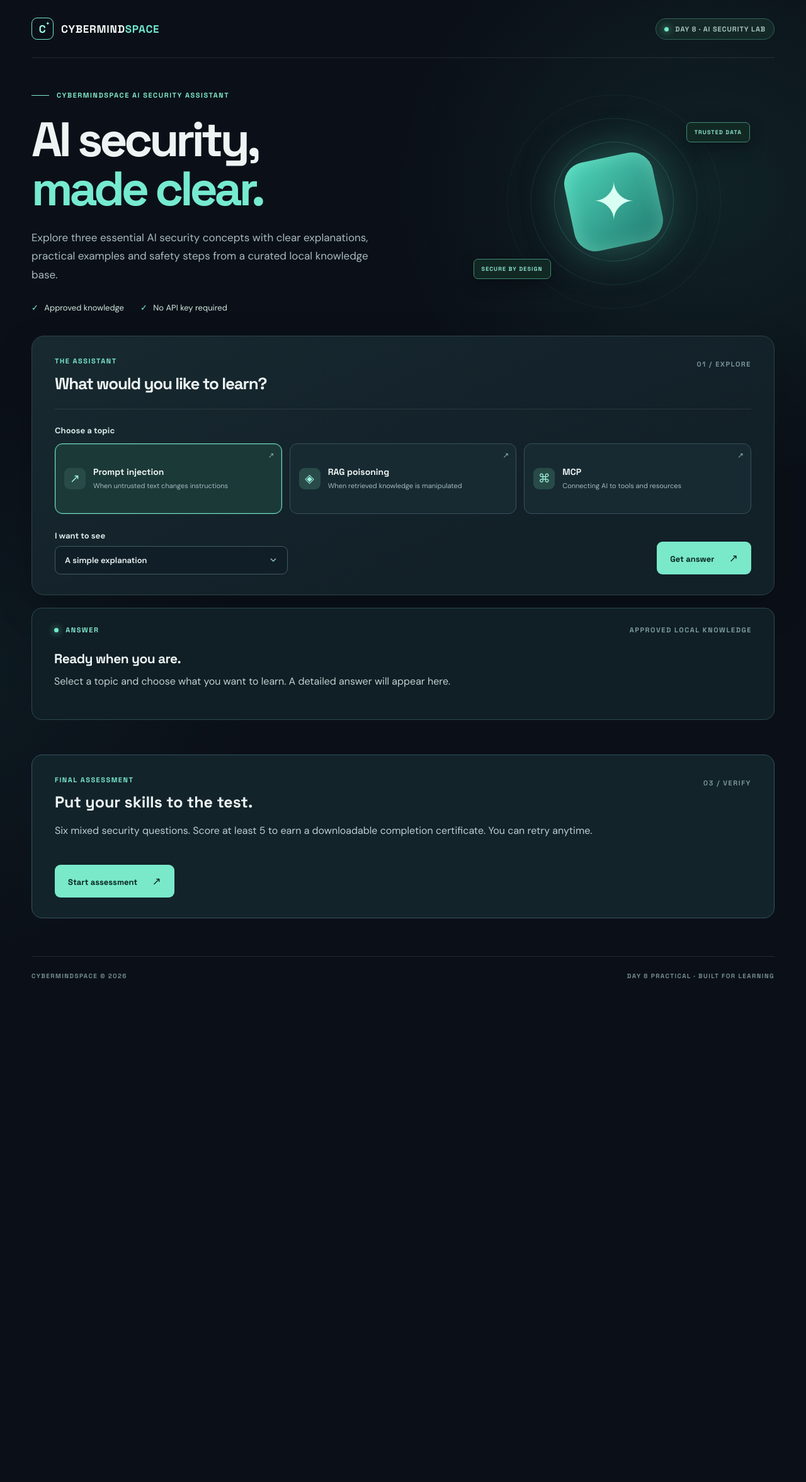
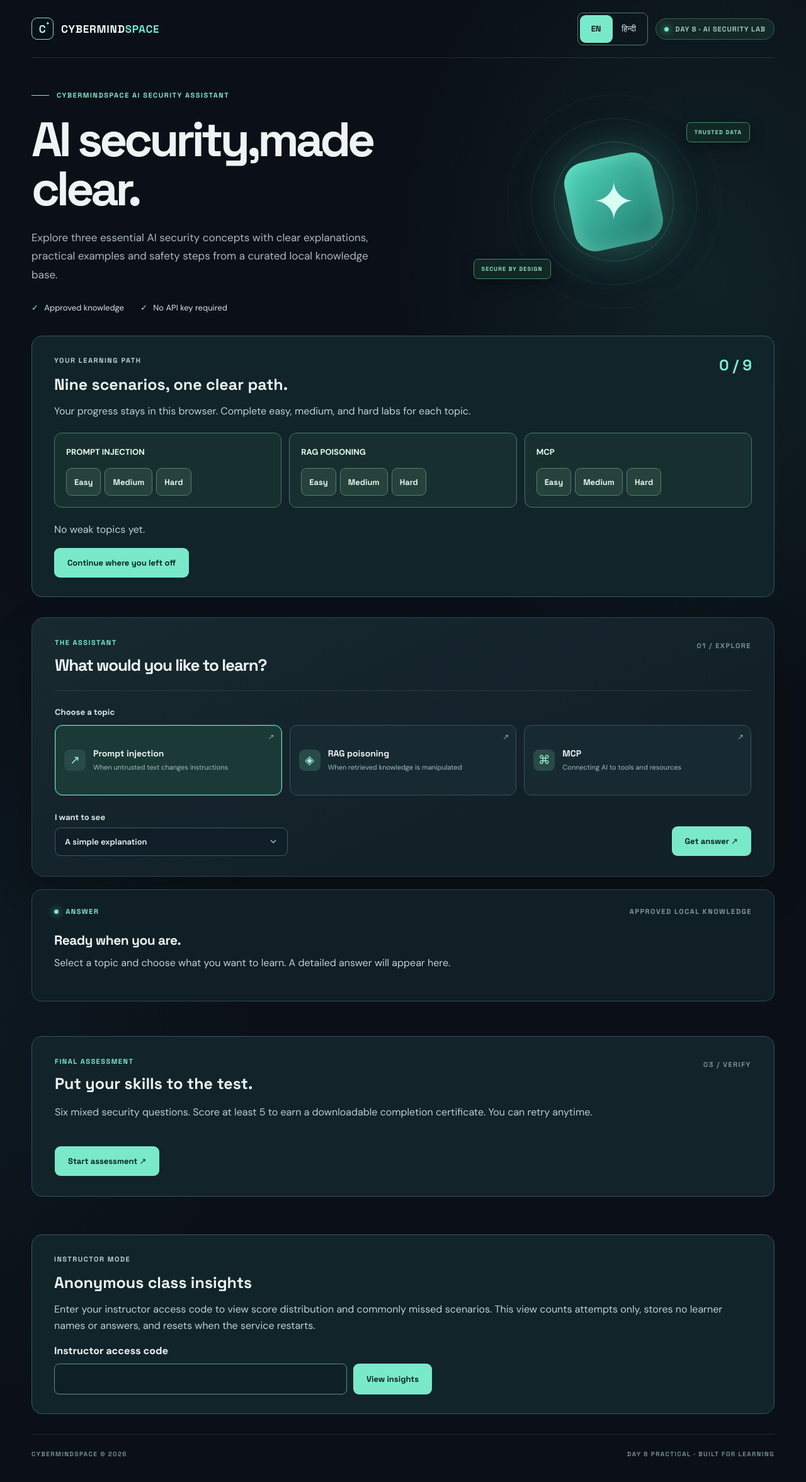
Before and after one commit to suryathe44/cybermind-ai-security-assistant, a Flask app: page / in a window 1280 px wide. Shown: the whole page at 63% size. Before the commit the page ends 1554 px from the top, so only its background shows below. Run offline with Flask 3, Linux system fonts and the light colour scheme.

Commit message:
Complete learning and certificate pages

```diff
--- a/templates/index.html
+++ b/templates/index.html
@@ -9,13 +9,14 @@
   <link rel="stylesheet" href="{{ url_for('static', filename='style.css') }}">
 </head>
 <body>
+  <a class="skip-link" href="#main-content">Skip to main content</a>
   <div class="page-shell">
     <header class="site-header">
       <a class="brand" href="/" aria-label="CyberMind home"><span class="brand-mark" aria-hidden="true">C<span>✦</span></span><span>CYBERMIND<span class="brand-muted">SPACE</span></span></a>
-      <span class="header-badge"><span class="status-dot"></span> DAY 8 · AI SECURITY LAB</span>
+      <div class="header-actions"><div class="language-switch" role="group" aria-label="Language"><button type="button" data-lang="en" aria-pressed="true">EN</button><button type="button" data-lang="hi" aria-pressed="false">हिन्दी</button></div><span class="header-badge"><span class="status-dot"></span> DAY 8 · AI SECURITY LAB</span></div>
     </header>
 
-    <main>
+    <main id="main-content">
       <section class="hero" aria-labelledby="page-title">
         <div class="hero-copy">
           <p class="eyebrow"><span class="eyebrow-line"></span> CYBERMINDSPACE AI SECURITY ASSISTANT</p>
@@ -26,6 +27,7 @@
         <div class="hero-art" aria-hidden="true"><div class="orbit orbit-one"></div><div class="orbit orbit-two"></div><div class="orbit orbit-three"></div><div class="core"><span>✦</span></div><div class="orbit-label label-one">TRUSTED DATA</div><div class="orbit-label label-two">SECURE BY DESIGN</div></div>
       </section>
 
+      <section class="path-panel" aria-labelledby="path-title"><div class="lab-heading"><div><p class="section-kicker" data-i18n="pathKicker">YOUR LEARNING PATH</p><h2 id="path-title" data-i18n="pathTitle">Nine scenarios, one clear path.</h2></div><span id="path-count" class="path-count">0 / 9</span></div><p id="path-summary" data-i18n="pathSummary">Your progress stays in this browser. Complete easy, medium, and hard labs for each topic.</p><div id="path-grid" class="path-grid"></div><p id="weak-topics" class="weak-topics" role="status"></p><button type="button" id="path-continue" data-i18n="continue">Continue where you left off</button></section>
       <section class="workspace" aria-label="Ask the assistant">
         <div class="workspace-heading"><div><p class="section-kicker">THE ASSISTANT</p><h2>What would you like to learn?</h2></div><span class="step-label">01 / EXPLORE</span></div>
         <form id="chat-form">
@@ -41,7 +43,7 @@
       <section class="answer-panel" id="answer-panel" aria-live="polite" aria-atomic="true"><div class="answer-header"><span class="answer-tag"><span class="status-dot"></span> ANSWER</span><span id="source" class="answer-source">APPROVED LOCAL KNOWLEDGE</span></div><h2 id="result-title">Ready when you are.</h2><p id="answer">Select a topic and choose what you want to learn. A detailed answer will appear here.</p><div id="answer-details" class="answer-details" hidden><h3 id="details-heading"></h3><ul id="details-points"></ul><p id="details-takeaway" class="details-takeaway"></p></div><button type="button" id="start-lab" class="lab-launch" hidden>Start practical lab <span aria-hidden="true">↗</span></button></section>
       <section class="lab-panel" id="lab-panel" aria-labelledby="lab-title" hidden>
         <div class="lab-heading"><div><p class="section-kicker">HANDS-ON SECURITY LAB</p><h2 id="lab-title"></h2></div><span class="step-label">02 / PRACTICE</span></div>
-        <div class="lab-progress"><span id="lab-progress-text">0 of 3 labs completed</span><div class="lab-progress-track" aria-hidden="true"><span id="lab-progress-fill"></span></div></div>
+        <div class="lab-progress"><span id="lab-progress-text">0 of 9 scenarios completed</span><div class="lab-progress-track" aria-hidden="true"><span id="lab-progress-fill"></span></div></div>
         <div class="lab-levels" role="group" aria-label="Difficulty"><button type="button" data-level="easy" aria-pressed="true">Easy</button><button type="button" data-level="medium" aria-pressed="false">Medium</button><button type="button" data-level="hard" aria-pressed="false">Hard</button></div>
         <p id="lab-scenario" class="lab-scenario"></p>
         <p id="lab-task" class="lab-task"></p>
@@ -50,7 +52,8 @@
         <div id="lab-result" class="lab-result" role="status" aria-live="polite" aria-atomic="true" tabindex="-1" hidden><strong id="lab-status"></strong><p id="lab-feedback"></p><div id="lab-evidence" hidden><h3>Evidence</h3><p id="lab-evidence-text"></p><h3>Root cause</h3><p id="lab-root-cause"></p><h3>Vulnerable vs secure</h3><div class="lab-comparison"><p><b>Vulnerable</b><br><span id="lab-vulnerable"></span></p><p><b>Secure</b><br><span id="lab-secure"></span></p></div><h3>Secure fix</h3><p id="lab-secure-fix"></p></div></div>
         <p class="lab-source">Further reading: <a id="lab-reference" href="#" target="_blank" rel="noopener noreferrer"></a> · Reviewed <time id="lab-reviewed"></time></p>
       </section>
-      <section class="assessment-panel" aria-labelledby="assessment-title"><div class="lab-heading"><div><p class="section-kicker">FINAL ASSESSMENT</p><h2 id="assessment-title">Put your skills to the test.</h2></div><span class="step-label">03 / VERIFY</span></div><p>Six mixed security questions. Score at least 5 to earn a downloadable completion certificate. You can retry anytime.</p><button type="button" id="assessment-start" class="lab-launch">Start assessment <span aria-hidden="true">↗</span></button><form id="assessment-form" hidden><div id="assessment-questions"></div><button type="submit" id="assessment-submit">Check my score <span aria-hidden="true">↗</span></button></form><div id="assessment-result" role="status" aria-live="polite" aria-atomic="true" tabindex="-1" hidden><h3 id="assessment-score"></h3><ol id="assessment-review"></ol><div id="certificate-controls" hidden><label for="certificate-name">Name on certificate</label><input id="certificate-name" type="text" maxlength="70" autocomplete="name" placeholder="Your name"><button type="button" id="certificate-download">Download certificate (PNG)</button></div></div></section>
+      <section class="assessment-panel" aria-labelledby="assessment-title"><div class="lab-heading"><div><p class="section-kicker">FINAL ASSESSMENT</p><h2 id="assessment-title">Put your skills to the test.</h2></div><span class="step-label">03 / VERIFY</span></div><p id="assessment-intro">Six mixed security questions. Score at least 5 to earn a downloadable completion certificate. You can retry anytime.</p><button type="button" id="assessment-start" class="lab-launch">Start assessment <span aria-hidden="true">↗</span></button><form id="assessment-form" hidden><div id="assessment-questions"></div><button type="submit" id="assessment-submit">Check my score <span aria-hidden="true">↗</span></button></form><div id="assessment-result" role="status" aria-live="polite" aria-atomic="true" tabindex="-1" hidden><h3 id="assessment-score"></h3><ol id="assessment-review"></ol><div id="certificate-controls" hidden><label for="certificate-name" id="certificate-name-label">Name on certificate</label><input id="certificate-name" type="text" minlength="2" maxlength="70" autocomplete="name" placeholder="Your name"><button type="button" id="certificate-download">Download verified certificate (PNG)</button><p id="certificate-message" role="status"></p><a id="certificate-verify-link" href="#" target="_blank" rel="noopener" hidden>Open public verification page</a></div></div></section>
+      <section class="instructor-panel" aria-labelledby="instructor-title"><p class="section-kicker">INSTRUCTOR MODE</p><h2 id="instructor-title">Anonymous class insights</h2><p id="instructor-intro">Enter your instructor access code to view score distribution and commonly missed scenarios. This view counts attempts only, stores no learner names or answers, and resets when the service restarts.</p><form id="instructor-form"><label for="instructor-token" id="instructor-token-label">Instructor access code</label><div class="instructor-controls"><input id="instructor-token" type="password" required autocomplete="off"><button type="submit" id="instructor-submit">View insights</button></div></form><div id="instructor-result" role="status" tabindex="-1" hidden></div></section>
     </main>
     <footer><span>CYBERMINDSPACE © 2026</span><span>DAY 8 PRACTICAL · BUILT FOR LEARNING</span></footer>
   </div>
--- /dev/null
+++ b/templates/verify.html
@@ -0,0 +1,3 @@
+<!doctype html>
+<html lang="en"><head><meta charset="utf-8"><meta name="viewport" content="width=device-width,initial-scale=1"><title>Certificate verification · CyberMindSpace</title><link rel="stylesheet" href="{{ url_for('static', filename='style.css') }}"></head>
+<body><main class="verify-page"><a href="/" class="verify-home">← CyberMindSpace AI Security Assistant</a><section class="verify-card" aria-labelledby="verify-title"><p class="section-kicker">CERTIFICATE VERIFICATION</p>{% if record %}<h1 id="verify-title">Valid certificate</h1><p>This self-paced learning certificate was issued by CyberMindSpace to <strong>{{ record.name }}</strong>.</p><dl><dt>Assessment score</dt><dd>{{ record.score }}/6</dd><dt>Issue date</dt><dd>{{ record.issued }}</dd></dl><p class="verify-note">This verifies the assessment result recorded in the signed certificate. It does not verify the learner's identity.</p>{% else %}<h1 id="verify-title">Certificate not found</h1><p>This certificate ID is invalid or cannot be verified by this deployment.</p>{% endif %}</section></main></body></html>
```
